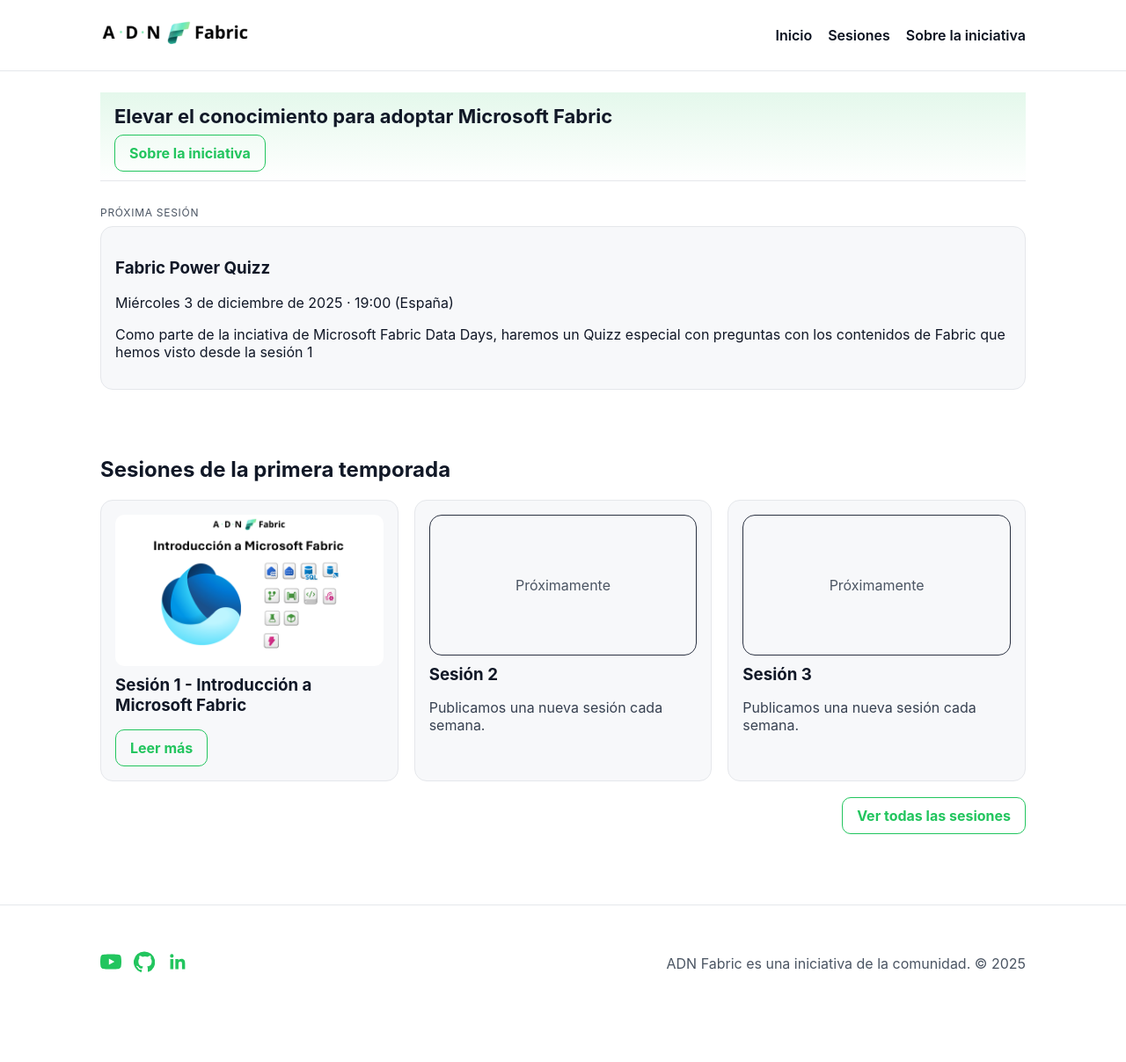
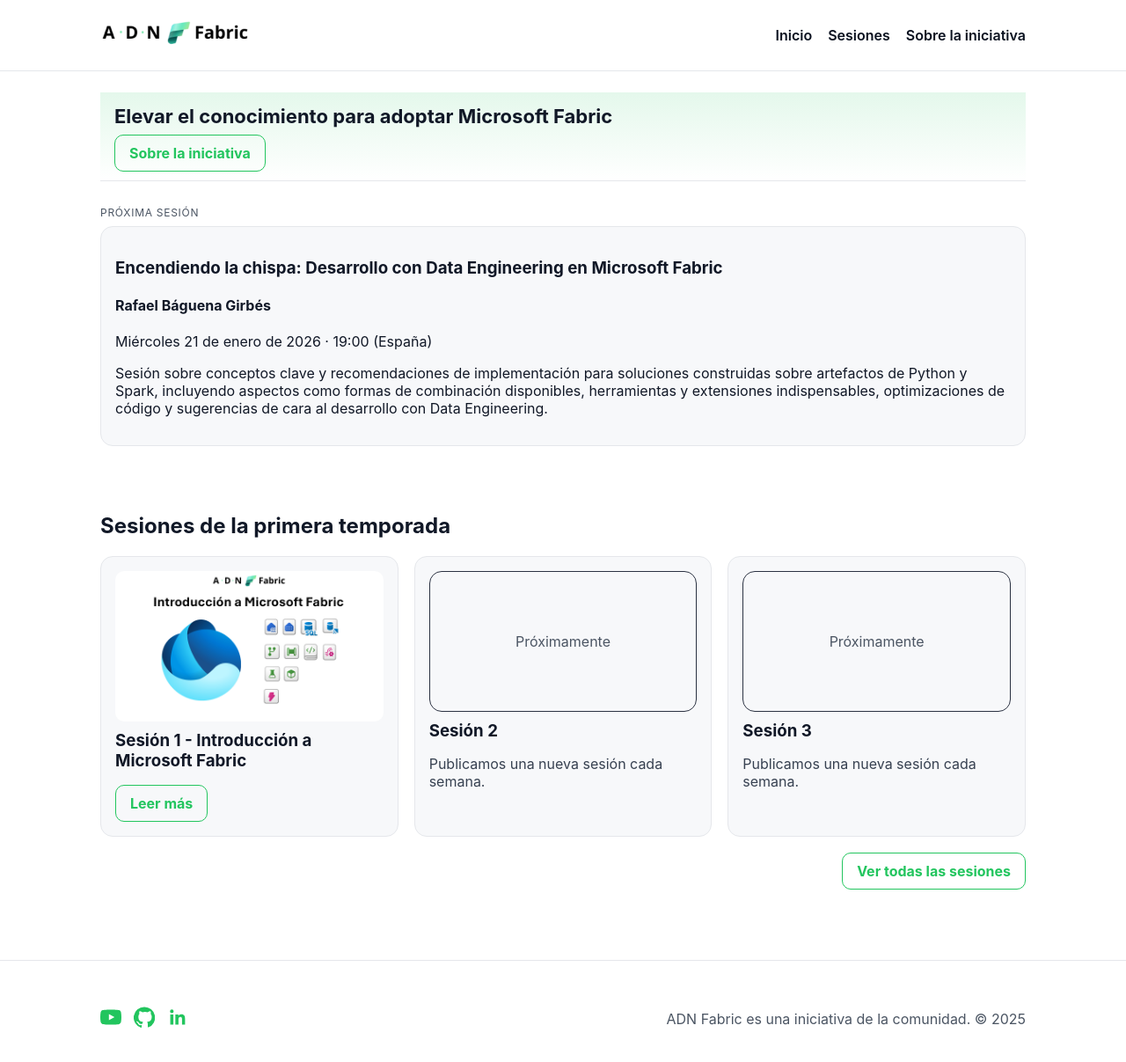
Before and after one commit to ADNFabric/ADNFabric, a Jekyll site: the page built from docs/index.md, in a window 1280 px wide and 1224 px high. Shown: the top 1207 px of the window at 88% size. Built offline with Jekyll 4.4.1, drawn with Linux system fonts in a browser that asks for light colours.

Commit message:
Sesion 21

```diff
--- a/docs/_data/upcoming.yml
+++ b/docs/_data/upcoming.yml
@@ -1,6 +1,6 @@
-title: "Fabric Power Quizz"
-#speaker: Diana Aguilera Reyna
-date: Miércoles 3 de diciembre de 2025
+title: "Encendiendo la chispa: Desarrollo con Data Engineering en Microsoft Fabric"
+speaker: Rafael Báguena Girbés
+date: Miércoles 21 de enero de 2026
 time: "19:00"
-description: "Como parte de la inciativa de Microsoft Fabric Data Days, haremos un Quizz especial con preguntas con los contenidos de Fabric que hemos visto desde la sesión 1"
+description: "Sesión sobre conceptos clave y recomendaciones de implementación para soluciones construidas sobre artefactos de Python y Spark, incluyendo aspectos como formas de combinación disponibles, herramientas y extensiones indispensables, optimizaciones de código y sugerencias de cara al desarrollo con Data Engineering."
 #cta_url: https://www.linkedin.com/events/7383540381449093121/
```
Also changed, not shown: 1 other file.
